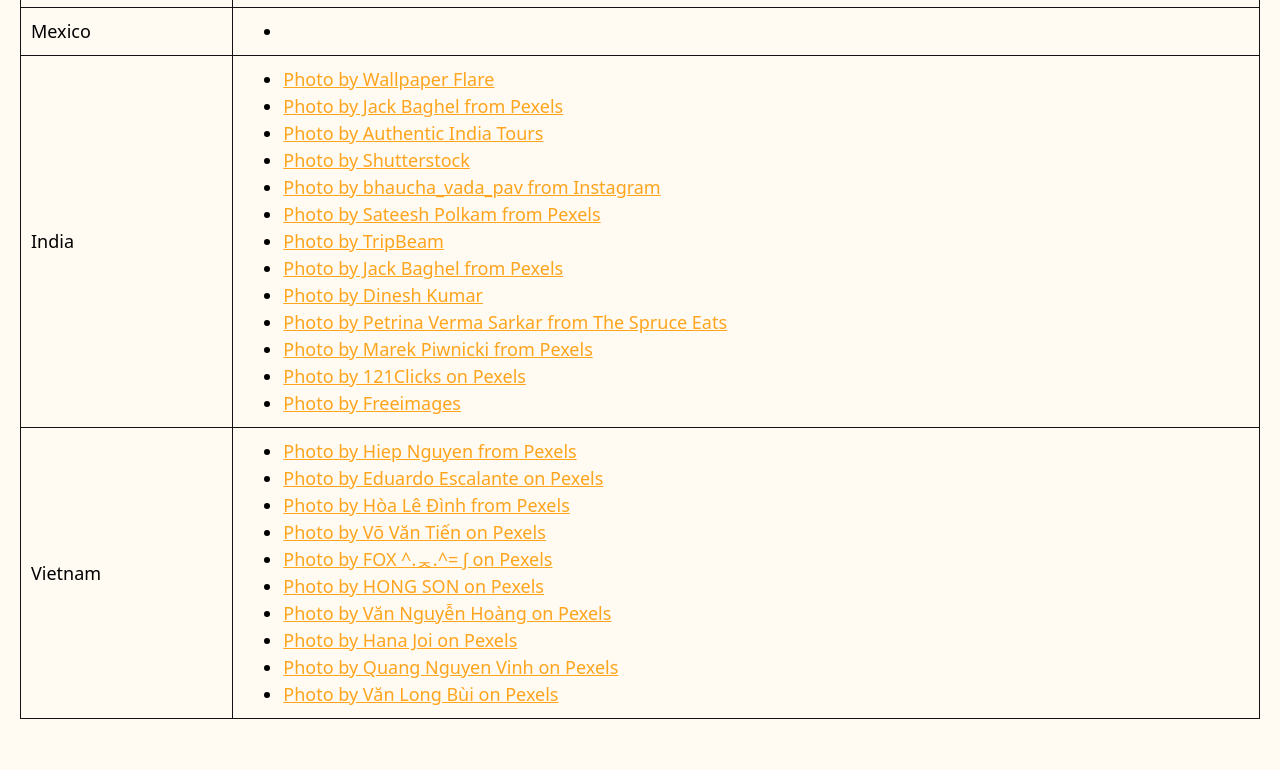
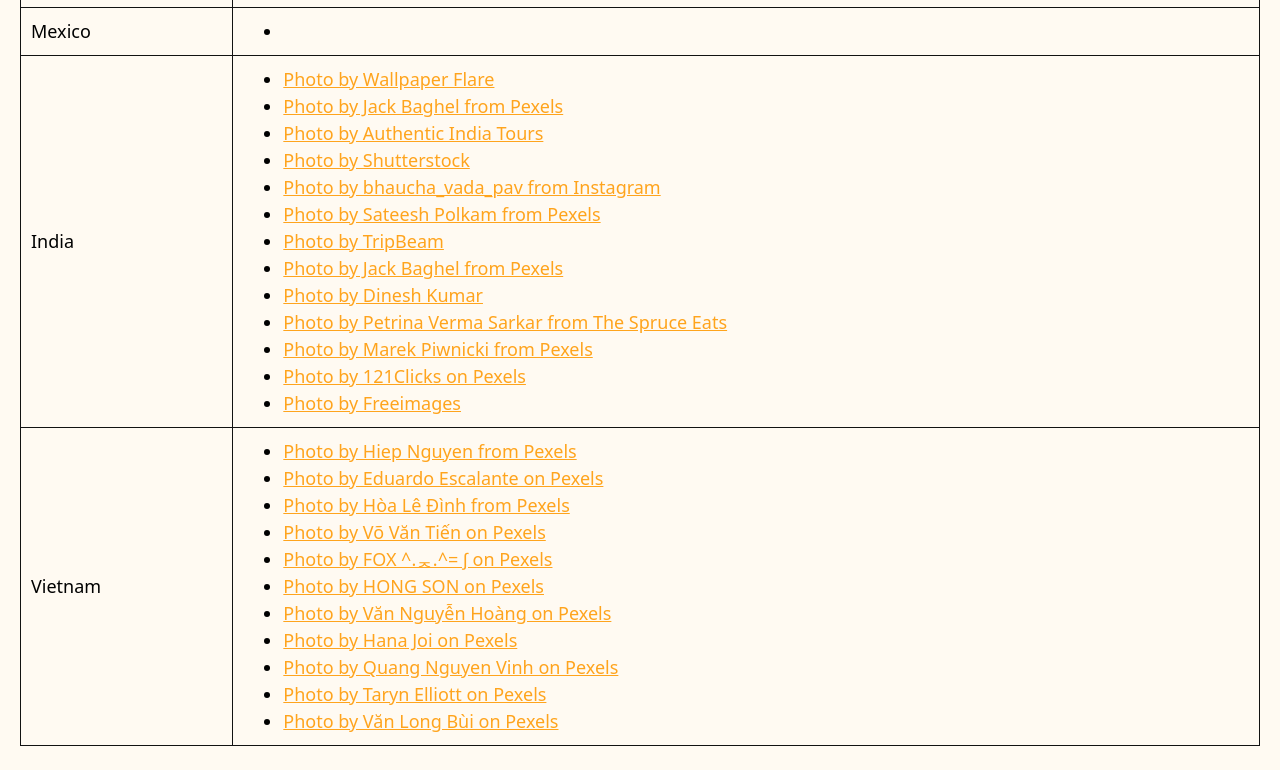
Before and after one commit to akhoinguyen/IMD1005B-VIM, a plain HTML site: page credits.html in a window 1280 px wide. Shown: the part 1169-1939 px from the top of the page. Drawn offline with Linux system fonts and the light colour scheme; a web font is replaced by a local one.

Commit message:
Add vn credits

```diff
--- a/credits.html
+++ b/credits.html
@@ -149,7 +149,8 @@
                             <li><a href="https://www.pexels.com/photo/woman-working-at-food-bar-20009105/" target="_blank">Photo by Văn Nguyễn Hoàng on Pexels</a></li>
                             <li><a href="https://www.pexels.com/photo/hand-holding-sandwich-for-takeaway-6348796/" target="_blank">Photo by Hana Joi on Pexels</a></li>
                             <li><a href="https://www.pexels.com/photo/person-holding-cutting-tool-2134174/" target="_blank">Photo by Quang Nguyen Vinh on Pexels</a></li>
-                            <li><a href="https://www.pexels.com/photo/vietnamese-woman-preparing-traditional-food-indoors-29767894/">Photo by Văn Long Bùi on Pexels</a></li>
+                            <li><a href="https://www.pexels.com/photo/person-holding-silver-spoon-and-gold-cup-4457107/" target="_blank">Photo by Taryn Elliott on Pexels</a></li>
+                            <li><a href="https://www.pexels.com/photo/vietnamese-woman-preparing-traditional-food-indoors-29767894/" target="_blank">Photo by Văn Long Bùi on Pexels</a></li>
                         </ul>
                     </td>
                 </tr>
```
